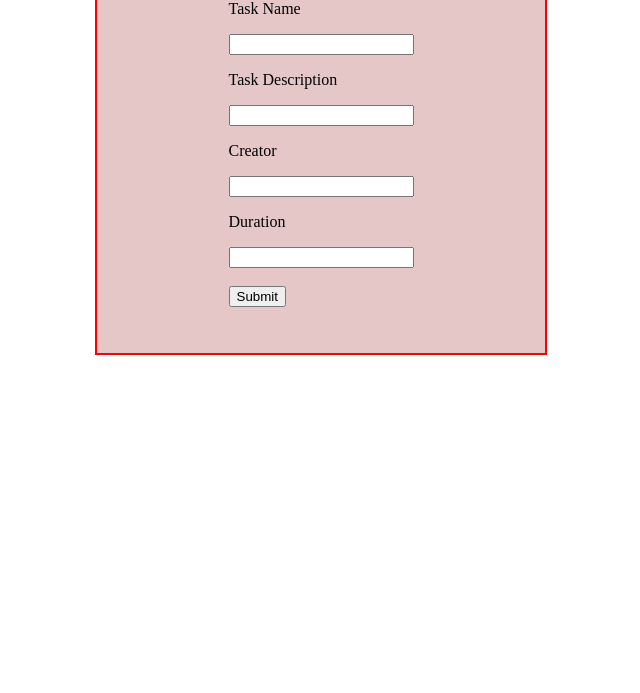
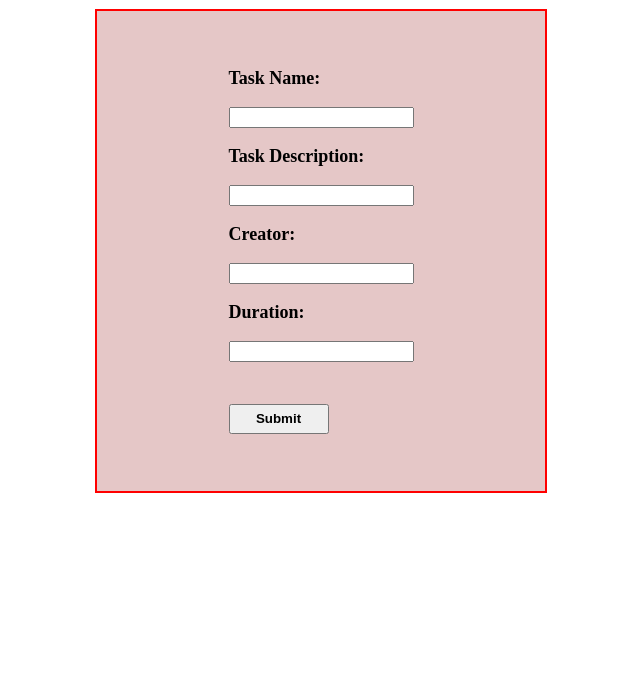
Before and after one commit to IMRajanSah/BIProject, a website: page infi.html in a window 1280 px wide. Shown: the part 107-800 px from the top of the page, without its empty margins (319-959 px from the left). Drawn offline with Linux system fonts and the light colour scheme.

Commit message:
name change

```diff
--- a/infi.html
+++ b/infi.html
@@ -4,41 +4,54 @@
 		<style>
 			body{
 				margin: 0px;
+				background-color: ;
 			}
 			h1{
 				display: flex;
 				justify-content: center;
+
+
 			}
 
 			.main{
 				border :2px solid red;
 				background-color:#e5c7c7;
 				width: 35%;
-				height: 50%;
+				height: 60%;
 				display: flex;
 				justify-content: center;
 				align-items: center;
 				margin: 0 auto;
+				font-weight: bold;
+				font-size: 18px;
 			}
+			.button{
+				height: 30px;
+    			width: 100px;
+				justify-content: center;
+				font-weight: bold;
+			}
+
 
 		</style>
 
 
 	</head>
 	<body >
-		<h1>Enter Information for Task</h1>
+		<br><br><h1>Enter Information for Task</h1>
 		<div class="main">
+
 			<form  method="POST" action="/add">
 
-				<label for="task_name"><p>Task Name</p> </label>
+				<label for="task_name"><p>Task Name:</p> </label>
 				<input type="text" name="task_name" id="task_name" required/>
-				<label for="task_description"><p>Task Description</p> </label>
+				<label for="task_description"><p>Task Description:</p> </label>
 				<input type="text" name="task_description" id="task_description" required/>
-				<label for="creator"><p>Creator</p> </label>
+				<label for="creator"><p>Creator:</p> </label>
 				<input type="text" name="creator" id="creator" required/>
-				<label for="duration"><p>Duration</p> </label>
-				<input type="number" name="duration" id="duration" min="0"  required/><br><br>
-				<input type="submit" value="Submit"/>
+				<label for="duration"><p>Duration:</p> </label>
+				<input type="number" name="duration" id="duration" min="0"  required/><br><br><br>
+				<input class="button" type="submit" value="Submit"/>
 			</form>
 		</div>
 
```
